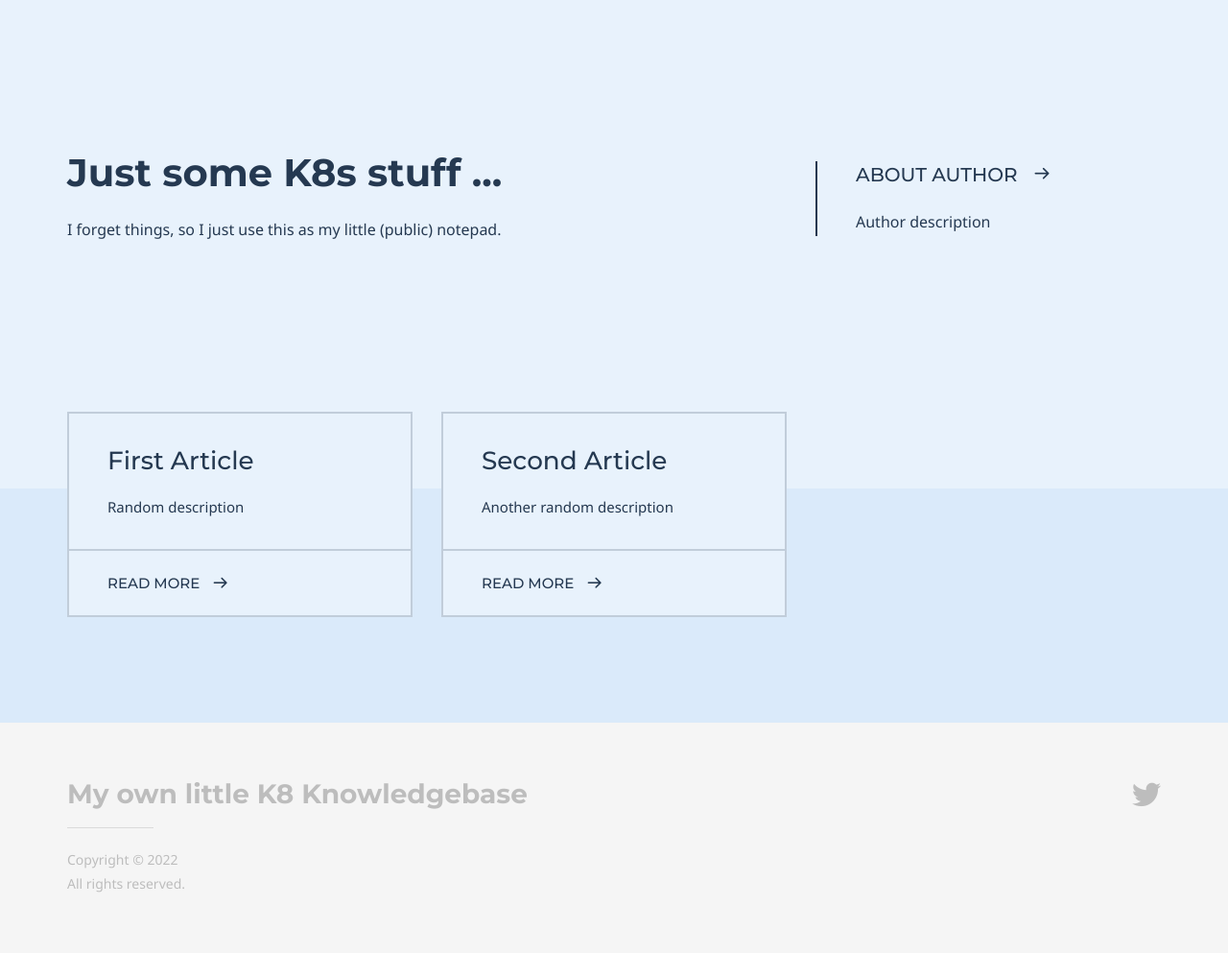
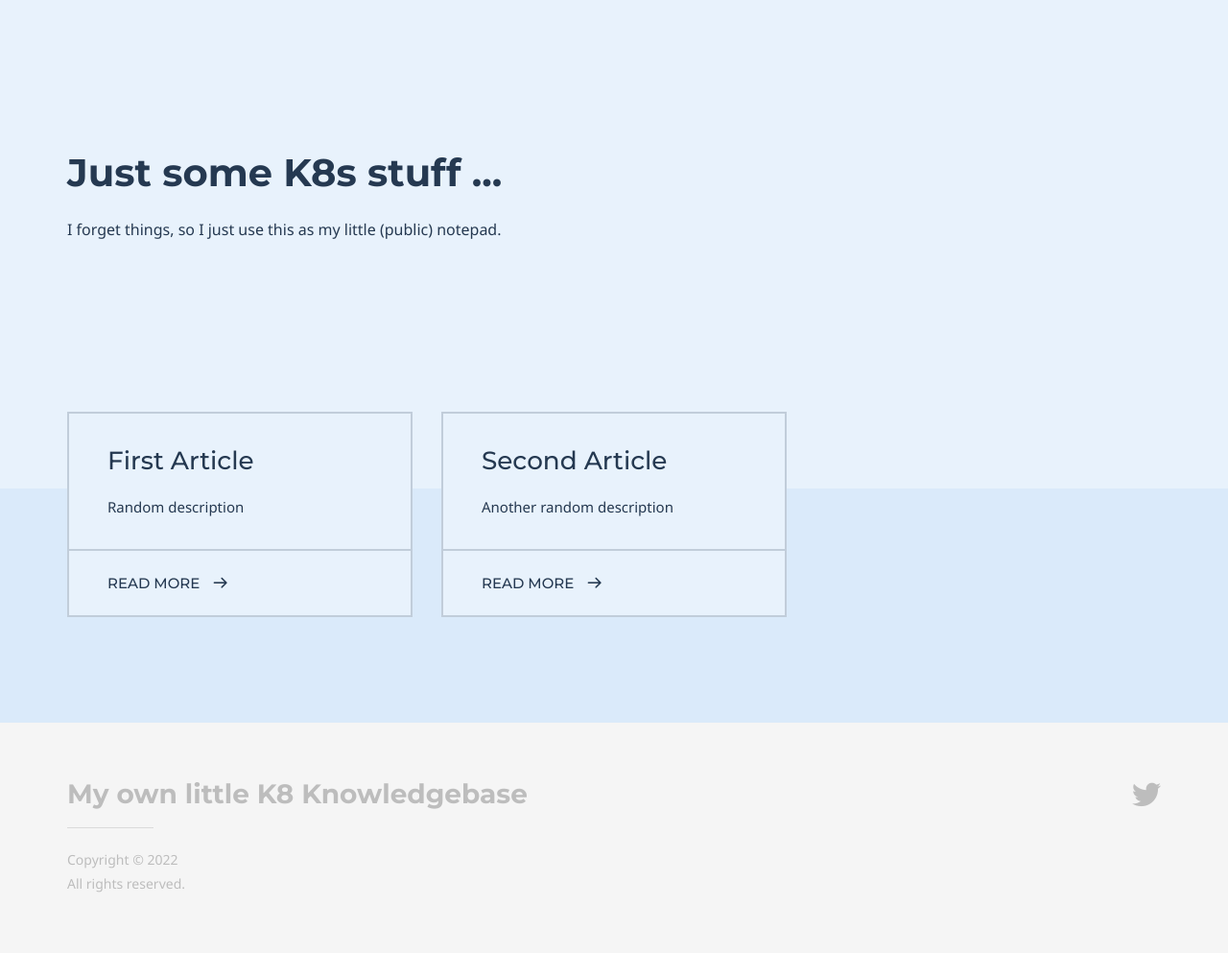
Before and after one commit to k8stuff/Some-K8-Stuff, a Jekyll site: the page built from index.md, in a window 1280 px wide. Shown: the whole page at 96% size. Built offline with Jekyll 4.4.1, drawn with Linux system fonts in a browser that asks for light colours; some web fonts are replaced; some of the changed lines change nothing that is shown.

Commit message:
Update index.md

```diff
--- a/index.md
+++ b/index.md
@@ -20,7 +20,7 @@
     title: About Author
     title_url: '#'
     external_url: true
-    description: Author description
+   # description: Author description
 
 # Grid navigation
 grid_navigation:
```
